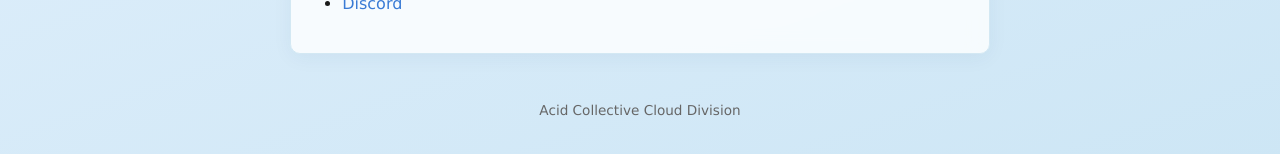
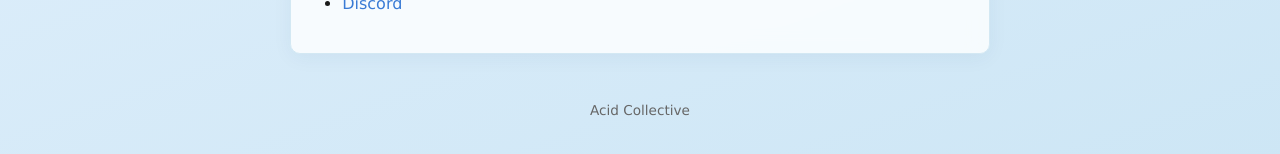
Before and after one commit to Tacogamerman4/website, a plain HTML site: page Index.html in a window 1280 px wide. Shown: the part 812-966 px from the top of the page. Drawn offline with Linux system fonts and the light colour scheme.

Commit message:
Update Index.html

```diff
--- a/Index.html
+++ b/Index.html
@@ -153,7 +153,7 @@
   </section>
 
   <footer>
-   Acid Collective Cloud Division
+   Acid Collective
   </footer>
 
   <script>
```
